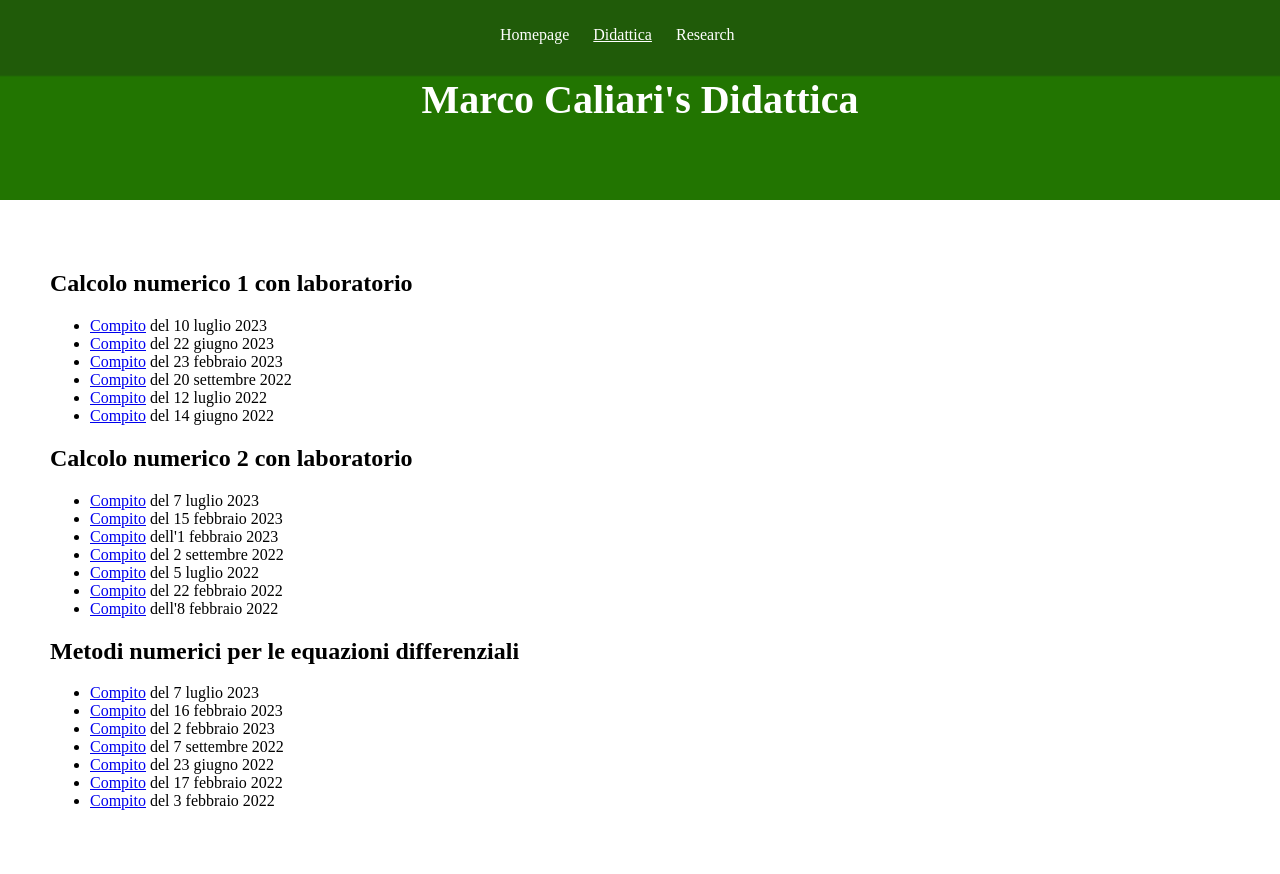
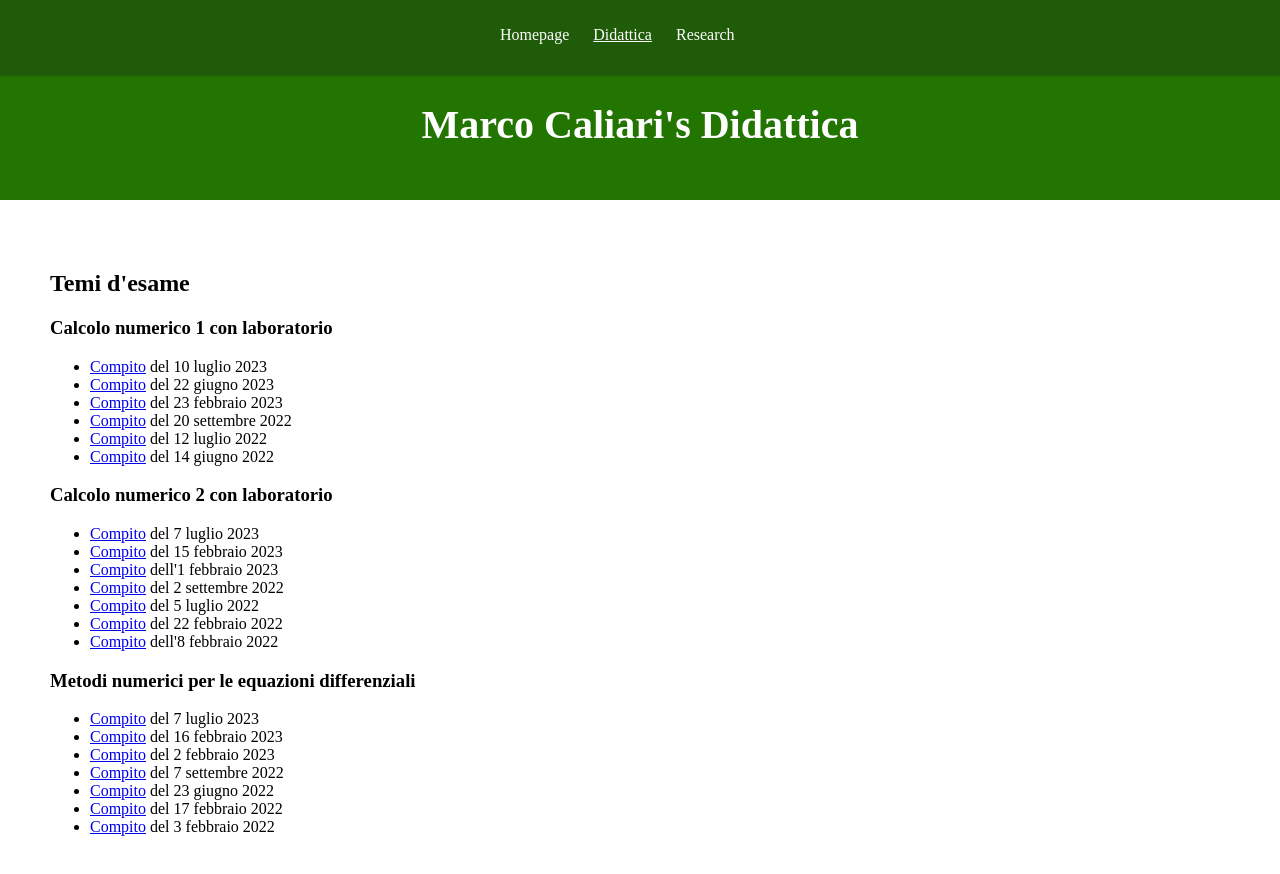
Before and after one commit to caliarim/caliarim.github.io, a plain HTML site: page didattica.html in a window 1280 px wide. Drawn offline with Linux system fonts and the light colour scheme.

```diff
--- a/css/main.css
+++ b/css/main.css
@@ -14,6 +14,7 @@ justify-content: center;
 }
 
 h1{
+    padding-top: 50px;
 margin: 0px;
 font-size: 40px;
 line-height: 40px;
--- a/didattica.html
+++ b/didattica.html
@@ -11,7 +11,8 @@
     <h1>Marco Caliari's Didattica</h1>
   </div>
   <div id="content_indoor">
-    <h2>Calcolo numerico 1 con laboratorio</h2>
+    <h2>Temi d'esame</h2>
+    <h3>Calcolo numerico 1 con laboratorio</h3>
     <ul>
       <li><a href="calcolo_numerico1/compito20230710.pdf" target="blank">Compito</a> del 10
         luglio 2023</li>
@@ -26,7 +27,7 @@
       <li><a href="calcolo_numerico1/compito20220614.pdf" target="blank">Compito</a> del 14
         giugno 2022</li>
     </ul>
-<h2>Calcolo numerico 2 con laboratorio</h2>
+<h3>Calcolo numerico 2 con laboratorio</h3>
     <ul>
       <li><a href="calcolo_numerico2/compito20230707.pdf" target="blank">Compito</a> del 7
         luglio 2023</li>
@@ -43,7 +44,7 @@
       <li><a href="calcolo_numerico2/compito20220208.pdf" target="_blank">Compito</a> dell'8
         febbraio 2022</li>
     </ul>
-<h2>Metodi numerici per le equazioni differenziali</h2>
+<h3>Metodi numerici per le equazioni differenziali</h3>
     <ul>
       <li><a href="equazioni_differenziali/compito20230707.pdf" target="blank">Compito</a> del 7
         luglio 2023</li>
```
Also changed, not shown: index.html (+1 -1 lines).
